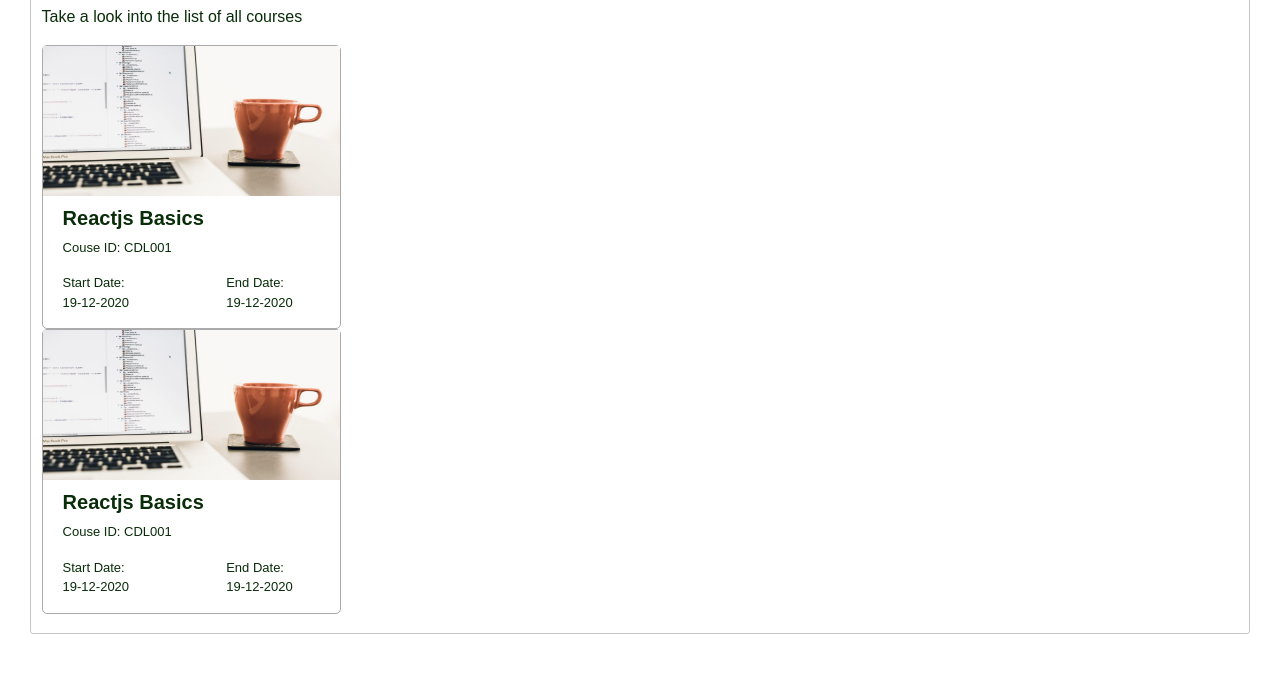
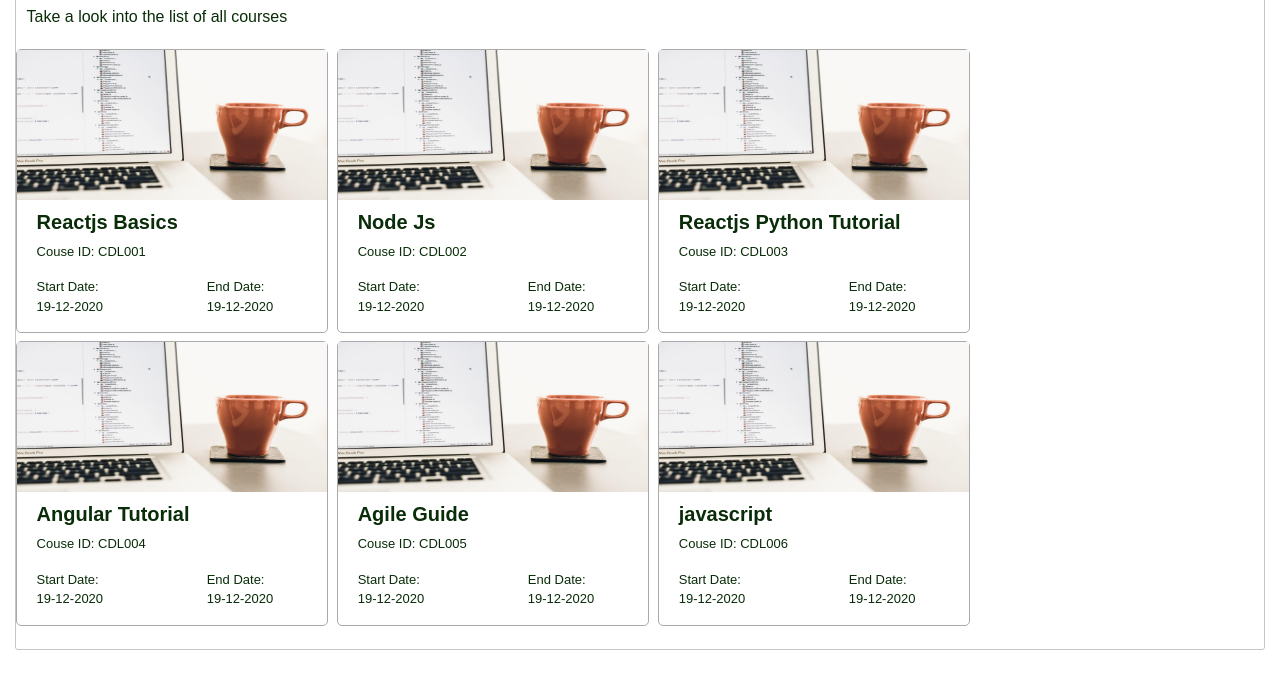
Before and after one commit to sangeetha19023/sangeetha, a website: page listCourses.html in a window 1280 px wide. Shown: the part 103-800 px from the top of the page. Drawn offline with nearby package versions, Linux system fonts and the light colour scheme.

Commit message:
Add files via upload

```diff
--- a/listCourses.html
+++ b/listCourses.html
@@ -1,17 +1,12 @@
 <html>
     <head>
-    <!--    <link rel="stylesheet" href="https://cdn.jsdelivr.net/npm/bootstrap@4.6.1/dist/css/bootstrap.min.css">
-    -->
-        <link rel="stylesheet" href="https://maxcdn.bootstrapcdn.com/brootstrap/3.4.1/css/bootstrap.min.css">
+        <link rel="stylesheet" href="https://cdn.jsdelivr.net/npm/bootstrap@4.6.1/dist/css/bootstrap.min.css">
 
         <script src="https://cdn.jsdelivr.net/npm/jquery@3.6.0/dist/jquery.slim.min.js"></script>
 
         <script src="https://cdn.jsdelivr.net/npm/popper.js@1.16.1/dist/umd/popper.min.js"></script>
 
         <script src="https://cdn.jsdelivr.net/npm/bootstrap@4.6.1/dist/js/bootstrap.bundle.min.js"></script>
-
-        <script src="https://ajax.googleapis.com/ajax/libs/jquery/3.6.0/query.min.js"></script>
-        <script src="https://maxcdn.bootstrapcdn.com/brootstrap/3.4.1/js/bootstrap.min.js"></script>
         <link
         href="https://code.jquery.com/ui/1.12.1/themes/ui-lightness/jquery-ui.css"
         rel="stylesheet"
@@ -88,7 +83,7 @@
 
     </head>
     <body>
-        <div class="container-fluid">
+        <div class="container-fluid p-0">
             <div class="col-lg-12 mx-auto row p-0">
                 <div class="col-lg-12">
                     <div class="tabs" id="tabs">
@@ -104,8 +99,8 @@
                             <p>
                                 Take a look into the list of all courses
                             </p>
-
-                            <div class="col-lg-3 containerBox">
+                            <div class="row p-1">
+                                <div class="col-lg-3 containerBox">
                                 <img src="2.jpeg" class="courseImage">
                                 <h5>Reactjs Basics</h5>
                                 <p>Couse ID: CDL001</p>
@@ -118,14 +113,13 @@
                                         <p class="m-0">End Date:</p>
                                         <p>19-12-2020</p>
                                     </div>
-
                                 </div>
                             </div>
-
+                            &nbsp&nbsp
                             <div class="col-lg-3 containerBox">
                                 <img src="2.jpeg" class="courseImage">
-                                <h5>Reactjs Basics</h5>
-                                <p>Couse ID: CDL001</p>
+                                <h5>Node Js</h5>
+                                <p>Couse ID: CDL002</p>
                                 <div class="row">
                                     <div class="col-lg-6">
                                         <p class="m-0">Start Date:</p>
@@ -135,17 +129,102 @@
                                         <p class="m-0">End Date:</p>
                                         <p>19-12-2020</p>
                                     </div>
-
                                 </div>
                             </div>
-
+                            &nbsp&nbsp
+                            <div class="col-lg-3 containerBox">
+                                <img src="2.jpeg" class="courseImage">
+                                <h5>Reactjs Python Tutorial</h5>
+                                <p>Couse ID: CDL003</p>
+                                <div class="row">
+                                    <div class="col-lg-6">
+                                        <p class="m-0">Start Date:</p>
+                                        <p>19-12-2020</p>
+                                    </div>
+                                    <div class="col-lg-6">
+                                        <p class="m-0">End Date:</p>
+                                        <p>19-12-2020</p>
+                                    </div>
+                                </div>
+                            </div>
+                            </div>
+                            <div class="row p-1">
+                                <div class="col-lg-3 containerBox">
+                                <img src="2.jpeg" class="courseImage">
+                                <h5>Angular Tutorial</h5>
+                                <p>Couse ID: CDL004</p>
+                                <div class="row">
+                                    <div class="col-lg-6">
+                                        <p class="m-0">Start Date:</p>
+                                        <p>19-12-2020</p>
+                                    </div>
+                                    <div class="col-lg-6">
+                                        <p class="m-0">End Date:</p>
+                                        <p>19-12-2020</p>
+                                    </div>
+                                </div>
+                            </div>
+                            &nbsp&nbsp
+                            <div class="col-lg-3 containerBox">
+                                <img src="2.jpeg" class="courseImage">
+                                <h5>Agile Guide</h5>
+                                <p>Couse ID: CDL005</p>
+                                <div class="row">
+                                    <div class="col-lg-6">
+                                        <p class="m-0">Start Date:</p>
+                                        <p>19-12-2020</p>
+                                    </div>
+                                    <div class="col-lg-6">
+                                        <p class="m-0">End Date:</p>
+                                        <p>19-12-2020</p>
+                                    </div>
+                                </div>
+                            </div>
+                            &nbsp&nbsp
+                            <div class="col-lg-3 containerBox">
+                                <img src="2.jpeg" class="courseImage">
+                                <h5>javascript</h5>
+                                <p>Couse ID: CDL006</p>
+                                <div class="row">
+                                    <div class="col-lg-6">
+                                        <p class="m-0">Start Date:</p>
+                                        <p>19-12-2020</p>
+                                    </div>
+                                    <div class="col-lg-6">
+                                        <p class="m-0">End Date:</p>
+                                        <p>19-12-2020</p>
+                                    </div>
+                                </div>
+                            </div>
+                           </div>
                         </div>
-
+                        <div class="row" id="tabs-2">
+                            <h4>
+                                Greetings Shyam,
+                            </h4>
+                            <p>
+                                Take a look into the list of all courses
+                            </p>
+                            <div class="col-lg-3 containerBox">
+                                <img src="2.jpeg" class="courseImage">
+                                <h5>Devops Manual</h5>
+                                <p>Couse ID: CDL007</p>
+                                <div class="row">
+                                    <div class="col-lg-6">
+                                        <p class="m-0">Start Date:</p>
+                                        <p>19-12-2020</p>
+                                    </div>
+                                    <div class="col-lg-6">
+                                        <p class="m-0">End Date:</p>
+                                        <p>19-12-2020</p>
+                                    </div>
+                                </div>
+                            </div>
+                        </div>
                     </div>
                 </div>
             </div>
         </div>
-
 
         <script>
              $( "#tabs" ).tabs();
```
Also changed, not shown: index (2).html (added, +53 -0 lines).
